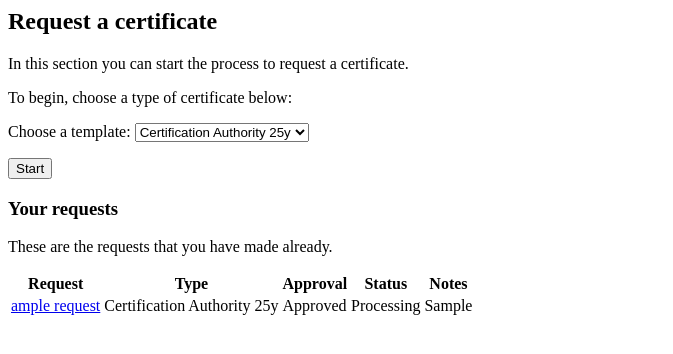
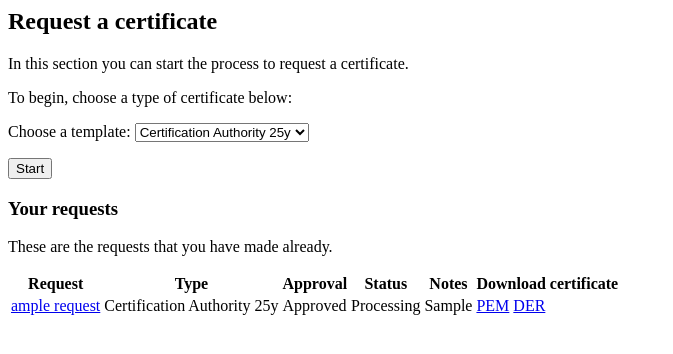
Before and after one commit to jesusfer/webca, a Django app: page /req/ in a window 1280 px wide. Shown: the top 354 px of the page, without its empty margins (0-673 px from the left). Run offline with Django 3.2, Linux system fonts and the light colour scheme; a user stored in the database is signed in; data comes from the database, SQL or seed files in the repository; tables that the repository leaves empty hold one stand-in row (values such as "Sample post"); parts of the project's set-up code (start-up, migrations or seed data) failed here and were passed over.

Commit message:
Download links for user certificates

```diff
--- a/webca/webca/crypto/utils.py
+++ b/webca/webca/crypto/utils.py
@@ -89,11 +89,13 @@
 ##################
 
 
-def export_certificate(certificate, text=False):
+def export_certificate(certificate, pem=True, text=False):
     """Exports a X509 certificate in PEM format."""
     if text:
         return crypto.dump_certificate(crypto.FILETYPE_TEXT, certificate).decode('utf-8')
-    return crypto.dump_certificate(crypto.FILETYPE_PEM, certificate).decode('utf-8')
+    if pem:
+        return crypto.dump_certificate(crypto.FILETYPE_PEM, certificate).decode('utf-8')
+    return crypto.dump_certificate(crypto.FILETYPE_ASN1, certificate)
 
 
 def export_private_key(key):
@@ -112,15 +114,18 @@
         return crypto.dump_crl(crypto.FILETYPE_TEXT, crl).decode('utf-8')
     return crypto.dump_crl(crypto.FILETYPE_PEM, crl).decode('utf-8')
 
+
 def export_csr(csr, text=False):
     """Export a CSR as text."""
     if text:
         return crypto.dump_certificate_request(crypto.FILETYPE_TEXT, csr).decode('utf-8')
     return crypto.dump_certificate_request(crypto.FILETYPE_PEM, csr).decode('utf-8')
 
+
 def import_csr(csr):
     """Import a PEM CSR to a OpenSSL.crypto.X509Req."""
     return crypto.load_certificate_request(crypto.FILETYPE_PEM, csr)
+
 
 def print_certificate(certificate):
     print(crypto.dump_certificate(
--- a/webca/webca/web/models.py
+++ b/webca/webca/web/models.py
@@ -67,6 +67,9 @@
         help_text='Alternative Names requested',
         verbose_name='SAN names',
     )
+
+    class Meta:
+        ordering = ['-id']
 
     def __str__(self):
         return subject_display(self.subject)
@@ -208,6 +211,16 @@
     def is_valid(self):
         """Return if the certificate is valid."""
         return not self.is_expired and not self.is_revoked
+
+    def subject_filename(self):
+        """Return part of the subject to create file names."""
+        #if user cert, then return the email
+        #else, return the CN
+        components = tuples_as_dict(name_to_components(self.subject))
+        if 'emailAddress' in components.keys():
+            return components['emailAddress']
+        else:
+            return components['CN']
 
 
 class Template(models.Model):
--- a/webca/webca/web/templates/webca/web/requests/index.html
+++ b/webca/webca/web/templates/webca/web/requests/index.html
@@ -20,6 +20,7 @@
         <th>Approval</th>
         <th>Status</th>
         <th>Notes</th>
+        <th>Download certificate</th>
     </tr>
     {% for req in request_list %}
     <tr>
@@ -30,6 +31,9 @@
         <td>{{ req.approved|approval }}</td>
         <td>{{ req.status_text }}</td>
         <td>{{ req.reject_reason }}</td>
+        <td>{% if req.approved %}
+        <a href="{% url 'req:download_pem' req.id %}">PEM</a>&nbsp;<a href="{% url 'req:download_crt' req.id %}">DER</a>
+        {% else %}&nbsp;{% endif %}</td>
     </tr>
     {% endfor %}
 </table>
--- a/webca/webca/web/urls.py
+++ b/webca/webca/web/urls.py
@@ -7,6 +7,10 @@
 urlpatterns = [
     path('', requests.IndexView.as_view(), name='index'),
     path('view/<int:request_id>/', requests.view_certificate, name='view_cert'),
+    path('download/<int:request_id>/pem/',
+         requests.download_certificate, name='download_pem'),
+    path('download/<int:request_id>/crt/',
+         requests.download_certificate, {'pem': False}, name='download_crt'),
     path('new/', requests.NewView.as_view(), name='new'),
     path('submit/', requests.SubmitView.as_view(), name='submit'),
     path('ok/', requests.request_confirmation, name='ok'),
--- a/webca/webca/web/views/requests.py
+++ b/webca/webca/web/views/requests.py
@@ -42,6 +42,39 @@
     except Certificate.DoesNotExist:
         content = export_csr(request.get_csr(), text=True)
     return http.HttpResponse(content, content_type='text/plain')
+
+
+def download_certificate(request, request_id, pem=True):
+    """Downloads a certificate from a request."""
+    try:
+        request = Request.objects.get(
+            Q(pk=request_id),
+            Q(user=request.user),
+        )
+    except Request.DoesNotExist:
+        return http.HttpResponseRedirect(reverse('req:index'))
+
+    try:
+        x509 = request.certificate.get_certificate()
+    except Certificate.DoesNotExist:
+        return http.HttpResponseRedirect(reverse('req:index'))
+
+    if pem:
+        content = export_certificate(x509, pem=True)
+        content_type = 'application/x-pem-file'
+        extension = '.cer'
+    else:
+        content = export_certificate(x509, pem=False)
+        content_type = 'application/pkix-cert'
+        extension = '.cer'
+
+    response = http.HttpResponse(content_type=content_type)
+    response['Content-Disposition'] = 'attachment; filename="{}{}"'.format(
+        request.certificate.subject_filename(),
+        extension,
+    )
+    response.write(content)
+    return response
 
 
 class IndexView(View):
```
